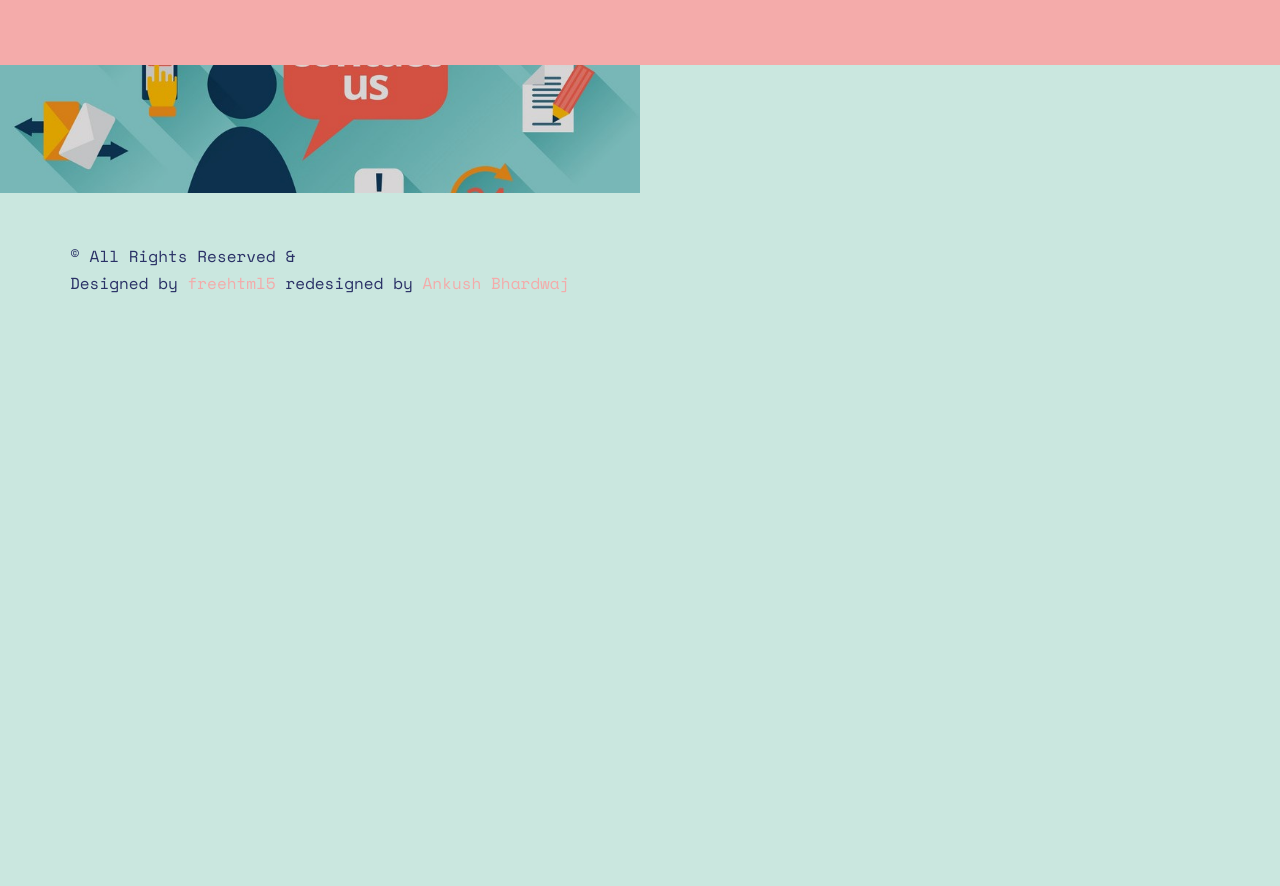
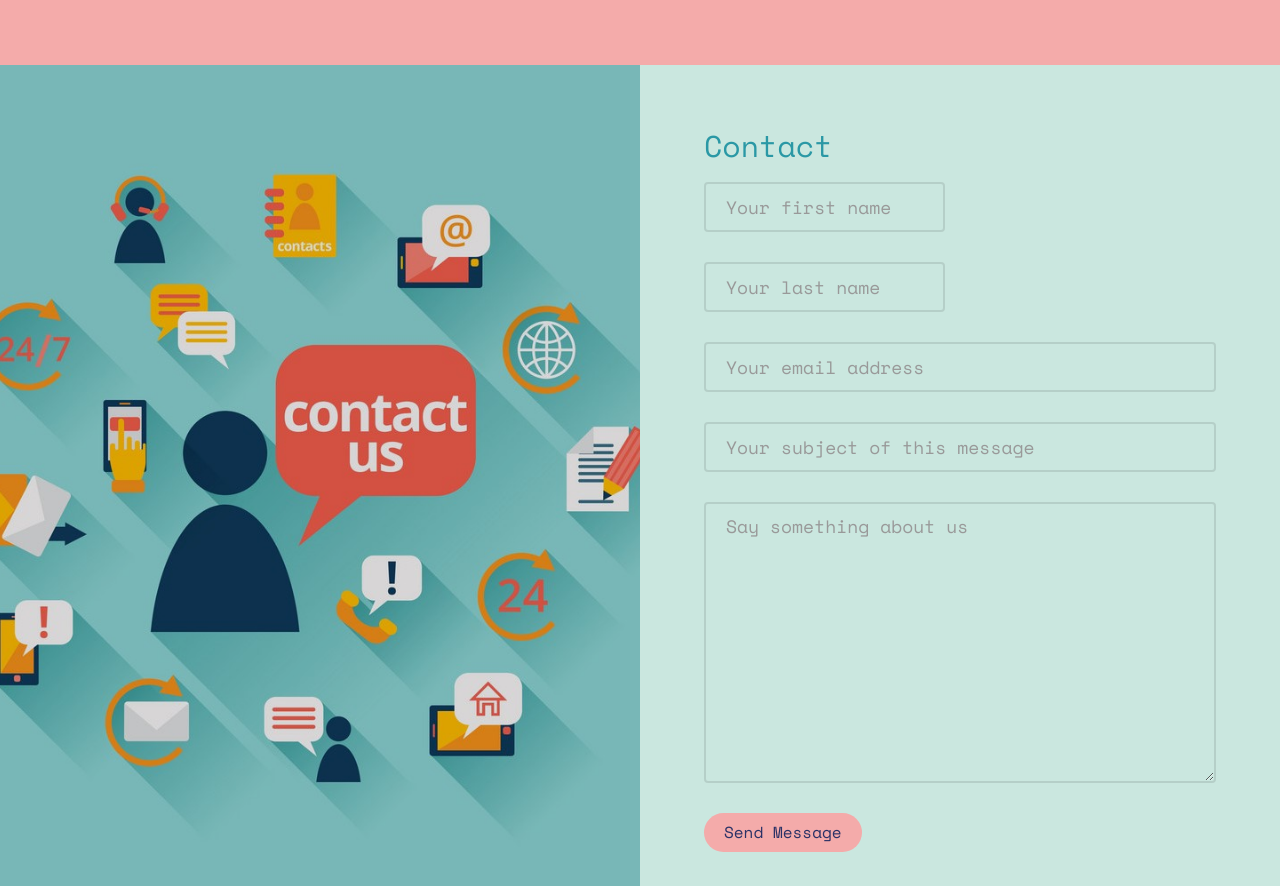
Before and after one commit to ankushbhardwaj47/Portfolio, a plain HTML site: page index.html in a window 1280 px wide. Shown: the part 5420-6306 px from the top of the page. Before the commit the page ends 5767 px from the top, so only its background shows below. Drawn offline with nearby package versions, Linux system fonts and the light colour scheme; files whose address does not match are found by name.

Commit message:
Add files via upload

```diff
--- a/index.html
+++ b/index.html
@@ -452,16 +452,16 @@
 			<div class="overlay"></div>
 		</div>
 		<div class="choose animate-box">
-			<!-----<h2>Contact</h2>
+			<h2>Contact</h2>
 			<form action="contact.php" method="Post">
 				<div class="row form-group">
 					<div class="col-md-6">
-						<input type="text" id="fname" name="firstname" class="form-control" placeholder="Your first name">
+						<input type="text" id="fname" name="fname" class="form-control" placeholder="Your first name">
 					</div>
 				</div>
 				<div class="row form-group">
 					<div class="col-md-6">
-						<input type="text" id="lname" name="lastname" class="form-control" placeholder="Your last name">
+						<input type="text" id="lname" name="lname" class="form-control" placeholder="Your last name">
 					</div>
 				</div>
 
@@ -479,17 +479,17 @@
 
 				<div class="row form-group">
 					<div class="col-md-12">
-						<textarea name="message" id="message" name="message" cols="30" rows="10" class="form-control" placeholder="Say something about us"></textarea>
+						<textarea id="message" name="message" cols="30" rows="10" class="form-control" placeholder="Say something about us"></textarea>
 					</div>
 				</div>
 				<div class="form-group">
 					<input type="submit" value="Send Message" class="btn btn-primary">
 				</div>
 
-			</form>	------->
-			<script src="https://apps.elfsight.com/p/platform.js" defer></script>
+			</form>
+			<!-- <script src="https://apps.elfsight.com/p/platform.js" defer></script>
 <div class="elfsight-app-fdbb5b15-adb0-474c-8ffb-f58c4a48311c"></div>
-		</div>
+		</div> -->
 	</div>
 
 <script src="https://apps.elfsight.com/p/platform.js" defer></script>
```
